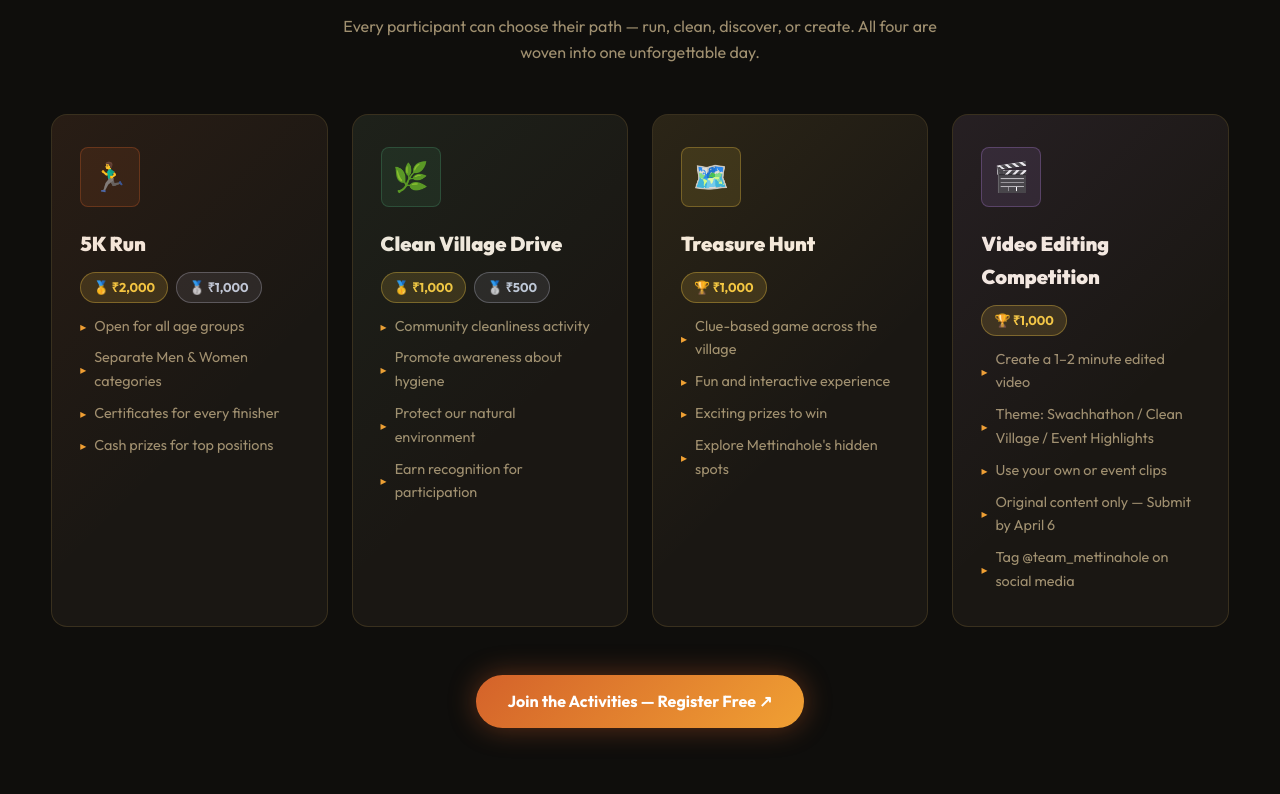
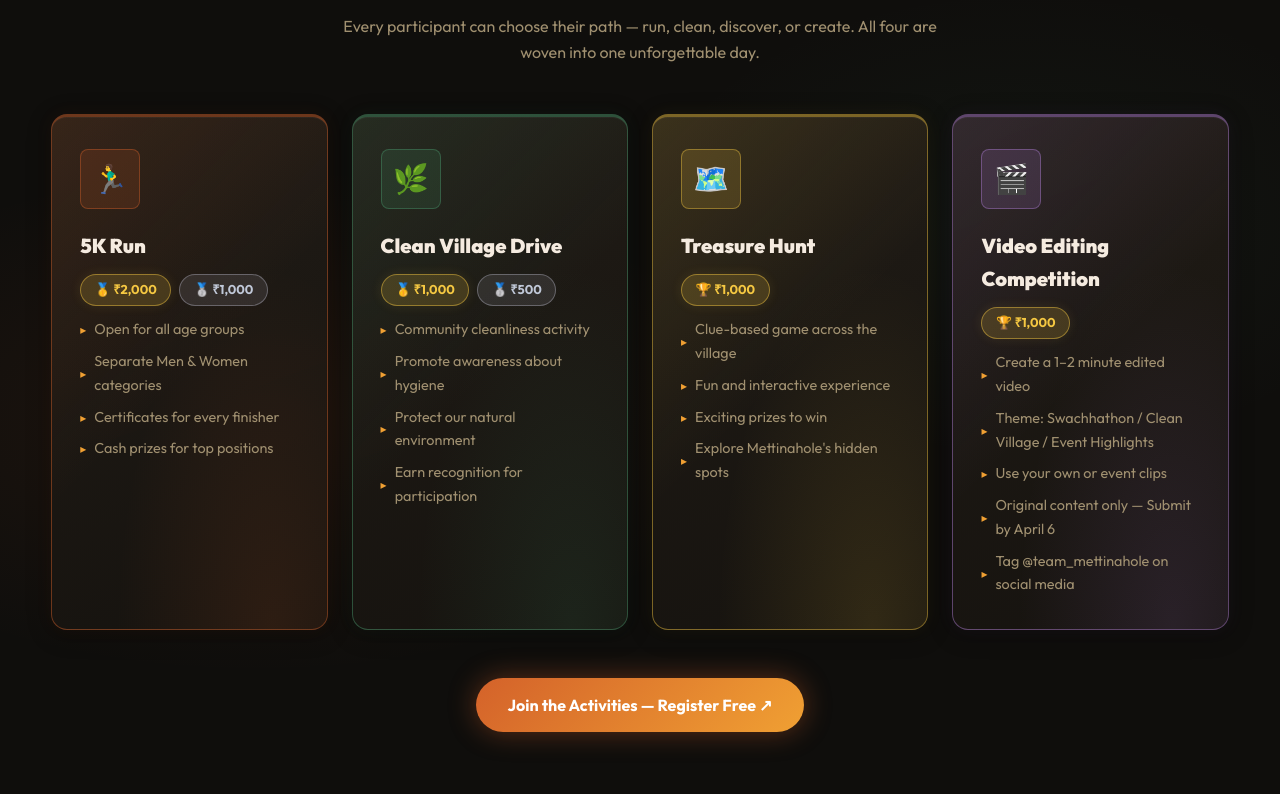
Before and after one commit to Pratham-U-dev/teammettinahole, a plain HTML site: page index.html in a window 1280 px wide. Shown: the part 1846-2640 px from the top of the page. Drawn offline with Linux system fonts and the light colour scheme; a web font is replaced by a local one.

Commit message:
changed css of cards and changed chaching logic

```diff
--- a/index.html
+++ b/index.html
@@ -11,7 +11,7 @@
   <!-- Preconnect fonts -->
   <link rel="preconnect" href="https://fonts.googleapis.com" />
   <link rel="preconnect" href="https://fonts.gstatic.com" crossorigin />
-  <link rel="stylesheet" href="style.css" />
+  <link rel="stylesheet" href="style.css?v=2" />
 </head>
 
 <body>
--- a/style.css
+++ b/style.css
@@ -571,6 +571,17 @@ section { padding: 5rem 0; }
 /* ── RACE & ACTIVITIES ───────────────────────────────────── */
 #activities {
   background: var(--clr-bg);
+  position: relative;
+  overflow: hidden;
+}
+#activities::before {
+  content: '';
+  position: absolute;
+  inset: 0;
+  background:
+    radial-gradient(ellipse 60% 40% at 20% 60%, rgba(212,98,42,.08) 0%, transparent 65%),
+    radial-gradient(ellipse 50% 40% at 80% 40%, rgba(74,155,111,.06) 0%, transparent 60%);
+  pointer-events: none;
 }
 
 .activities-grid {
@@ -579,26 +590,64 @@ section { padding: 5rem 0; }
   margin-top: 3rem;
 }
 
+/* ── Activity Card — Premium Glassmorphism ── */
 .activity-card {
-  background: var(--clr-surface);
-  border: 1px solid var(--clr-border);
+  background: linear-gradient(160deg, rgba(35,30,24,.95) 0%, rgba(22,19,15,.98) 100%);
+  border: 1px solid var(--clr-accent-border, rgba(212,98,42,.35));
+  border-top: 3px solid var(--clr-accent-border, rgba(212,98,42,.6));
   border-radius: var(--radius-md);
   padding: 2rem 1.75rem;
   position: relative;
   overflow: hidden;
   transition: transform var(--transition), box-shadow var(--transition), border-color var(--transition);
+  box-shadow:
+    0 4px 24px rgba(0,0,0,.3),
+    inset 0 1px 0 rgba(255,255,255,.04);
+  animation: card-breathe 4s ease-in-out infinite;
 }
+
+/* Breathing glow animation */
+@keyframes card-breathe {
+  0%, 100% { box-shadow: 0 4px 24px rgba(0,0,0,.3), 0 0 0 rgba(var(--glow-rgb, 212,98,42), 0), inset 0 1px 0 rgba(255,255,255,.04); }
+  50%      { box-shadow: 0 4px 24px rgba(0,0,0,.3), 0 0 30px rgba(var(--glow-rgb, 212,98,42), .12), inset 0 1px 0 rgba(255,255,255,.04); }
+}
+
+/* Inner gradient glow overlay */
 .activity-card::before {
   content: '';
   position: absolute;
   inset: 0;
-  background: linear-gradient(135deg, var(--clr-accent, rgba(212,98,42,.06)) 0%, transparent 60%);
+  background:
+    linear-gradient(135deg, var(--clr-accent, rgba(212,98,42,.1)) 0%, transparent 50%),
+    radial-gradient(ellipse at 80% 100%, var(--clr-accent, rgba(212,98,42,.06)) 0%, transparent 50%);
   transition: opacity var(--transition);
+  opacity: 1;
 }
+
+/* Shimmer sweep on hover */
+.activity-card::after {
+  content: '';
+  position: absolute;
+  top: 0; left: -100%;
+  width: 60%;
+  height: 100%;
+  background: linear-gradient(90deg, transparent 0%, rgba(255,255,255,.05) 50%, transparent 100%);
+  transition: left .6s ease;
+  pointer-events: none;
+  z-index: 1;
+}
+.activity-card:hover::after {
+  left: 130%;
+}
+
 .activity-card:hover {
-  transform: translateY(-6px);
-  border-color: var(--clr-accent-border, rgba(212,98,42,.5));
-  box-shadow: 0 20px 60px rgba(0,0,0,.4);
+  transform: translateY(-8px) scale(1.02);
+  border-color: var(--clr-accent-border, rgba(212,98,42,.7));
+  box-shadow:
+    0 20px 60px rgba(0,0,0,.5),
+    0 0 40px var(--clr-accent, rgba(212,98,42,.15)),
+    inset 0 1px 0 rgba(255,255,255,.06);
+  animation: none;
 }
 
 .card-icon-wrap {
@@ -610,13 +659,16 @@ section { padding: 5rem 0; }
   justify-content: center;
   font-size: 1.8rem;
   margin-bottom: 1.25rem;
-  background: rgba(212,98,42,.12);
-  border: 1px solid rgba(212,98,42,.25);
+  background: rgba(212,98,42,.15);
+  border: 1px solid rgba(212,98,42,.35);
   transition: var(--transition);
+  position: relative;
+  z-index: 2;
 }
 .activity-card:hover .card-icon-wrap {
-  background: rgba(212,98,42,.2);
-  transform: scale(1.1) rotate(-5deg);
+  background: rgba(212,98,42,.25);
+  transform: scale(1.12) rotate(-5deg);
+  box-shadow: 0 0 20px var(--clr-accent, rgba(212,98,42,.25));
 }
 
 .card-title {
@@ -624,12 +676,16 @@ section { padding: 5rem 0; }
   font-weight: 800;
   margin-bottom: .75rem;
   color: var(--clr-cream);
+  position: relative;
+  z-index: 2;
 }
 
 .card-features {
   display: flex;
   flex-direction: column;
   gap: .5rem;
+  position: relative;
+  z-index: 2;
 }
 .card-features li {
   font-size: .9rem;
@@ -637,6 +693,10 @@ section { padding: 5rem 0; }
   display: flex;
   align-items: center;
   gap: .5rem;
+  transition: color .25s ease;
+}
+.activity-card:hover .card-features li {
+  color: var(--clr-cream);
 }
 .card-features li::before {
   content: '▸';
@@ -644,21 +704,37 @@ section { padding: 5rem 0; }
   font-size: .75rem;
 }
 
-/* Card accent colors */
-.card-run   { --clr-accent: rgba(212,98,42,.08); --clr-accent-border: rgba(212,98,42,.5); }
-.card-run .card-icon-wrap { background: rgba(212,98,42,.12); border-color: rgba(212,98,42,.3); }
+/* ── Card accent colors & glow ── */
+.card-run   {
+  --clr-accent: rgba(212,98,42,.12);
+  --clr-accent-border: rgba(212,98,42,.45);
+  --glow-rgb: 212,98,42;
+}
+.card-run .card-icon-wrap { background: rgba(212,98,42,.15); border-color: rgba(212,98,42,.4); }
 
-.card-clean { --clr-accent: rgba(74,155,111,.08); --clr-accent-border: rgba(74,155,111,.5); }
-.card-clean .card-icon-wrap { background: rgba(74,155,111,.12); border-color: rgba(74,155,111,.3); }
-.card-clean:hover .card-icon-wrap { background: rgba(74,155,111,.2); }
+.card-clean {
+  --clr-accent: rgba(74,155,111,.12);
+  --clr-accent-border: rgba(74,155,111,.45);
+  --glow-rgb: 74,155,111;
+}
+.card-clean .card-icon-wrap { background: rgba(74,155,111,.15); border-color: rgba(74,155,111,.4); }
+.card-clean:hover .card-icon-wrap { background: rgba(74,155,111,.25); box-shadow: 0 0 20px rgba(74,155,111,.25); }
 
-.card-hunt  { --clr-accent: rgba(245,200,66,.08); --clr-accent-border: rgba(245,200,66,.5); }
-.card-hunt .card-icon-wrap { background: rgba(245,200,66,.12); border-color: rgba(245,200,66,.3); }
-.card-hunt:hover .card-icon-wrap { background: rgba(245,200,66,.2); }
+.card-hunt {
+  --clr-accent: rgba(245,200,66,.12);
+  --clr-accent-border: rgba(245,200,66,.45);
+  --glow-rgb: 245,200,66;
+}
+.card-hunt .card-icon-wrap { background: rgba(245,200,66,.15); border-color: rgba(245,200,66,.4); }
+.card-hunt:hover .card-icon-wrap { background: rgba(245,200,66,.25); box-shadow: 0 0 20px rgba(245,200,66,.25); }
 
-.card-video { --clr-accent: rgba(180,130,220,.08); --clr-accent-border: rgba(180,130,220,.5); }
-.card-video .card-icon-wrap { background: rgba(180,130,220,.12); border-color: rgba(180,130,220,.3); }
-.card-video:hover .card-icon-wrap { background: rgba(180,130,220,.2); }
+.card-video {
+  --clr-accent: rgba(180,130,220,.12);
+  --clr-accent-border: rgba(180,130,220,.45);
+  --glow-rgb: 180,130,220;
+}
+.card-video .card-icon-wrap { background: rgba(180,130,220,.15); border-color: rgba(180,130,220,.4); }
+.card-video:hover .card-icon-wrap { background: rgba(180,130,220,.25); box-shadow: 0 0 20px rgba(180,130,220,.25); }
 
 /* Prize badges on activity cards */
 .card-prizes {
@@ -666,24 +742,27 @@ section { padding: 5rem 0; }
   flex-wrap: wrap;
   gap: .5rem;
   margin-bottom: .75rem;
+  position: relative;
+  z-index: 2;
 }
 .card-prize {
   display: inline-flex;
   align-items: center;
   gap: .25rem;
-  padding: .25rem .75rem;
+  padding: .3rem .85rem;
   border-radius: 50px;
   font-size: .8rem;
   font-weight: 700;
 }
 .card-prize.gold {
-  background: rgba(245,200,66,.15);
-  border: 1px solid rgba(245,200,66,.35);
+  background: rgba(245,200,66,.18);
+  border: 1px solid rgba(245,200,66,.45);
   color: var(--clr-gold);
+  box-shadow: 0 0 12px rgba(245,200,66,.1);
 }
 .card-prize.silver {
-  background: rgba(192,192,210,.1);
-  border: 1px solid rgba(200,200,220,.3);
+  background: rgba(192,192,210,.12);
+  border: 1px solid rgba(200,200,220,.35);
   color: #c0c8d8;
 }
 
```
